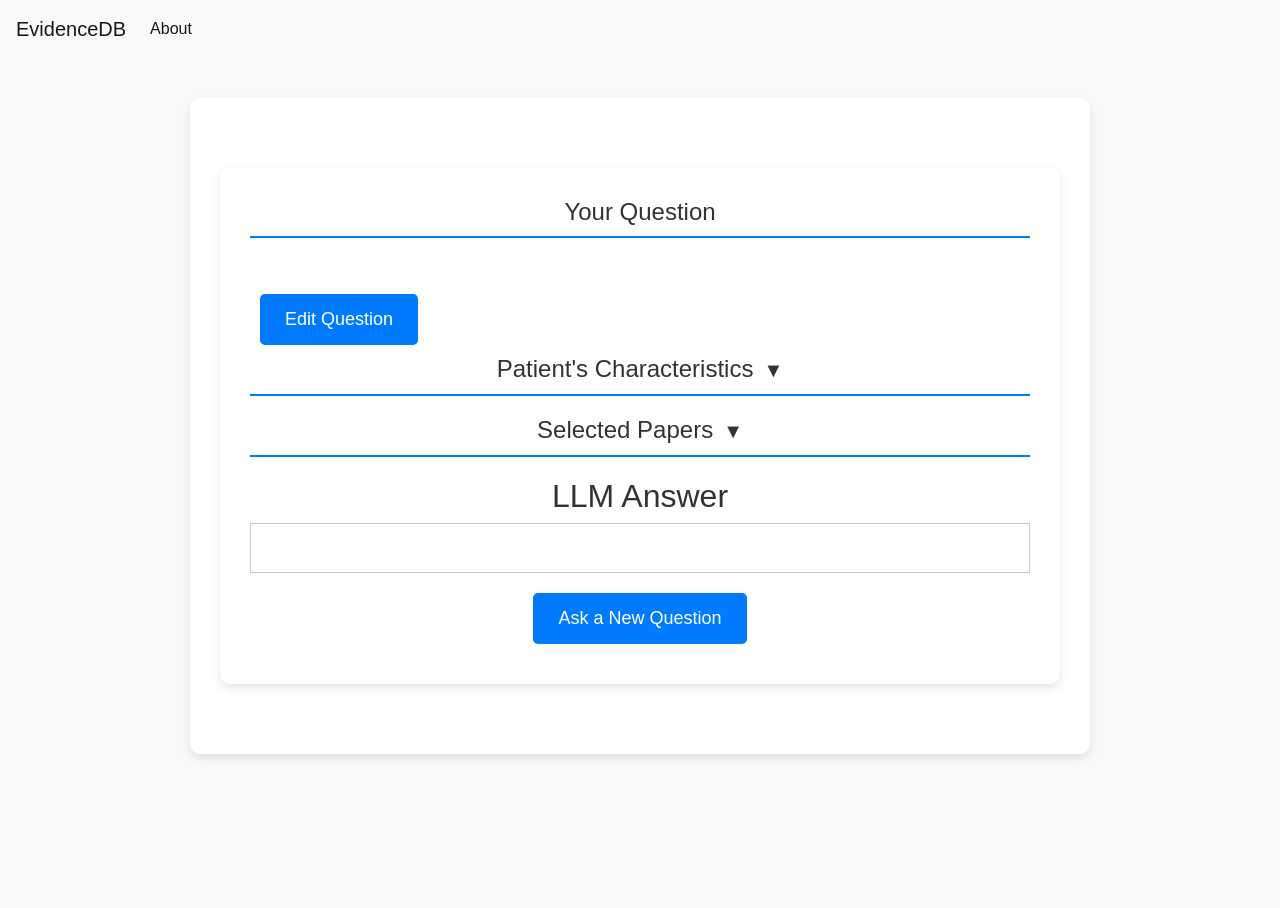
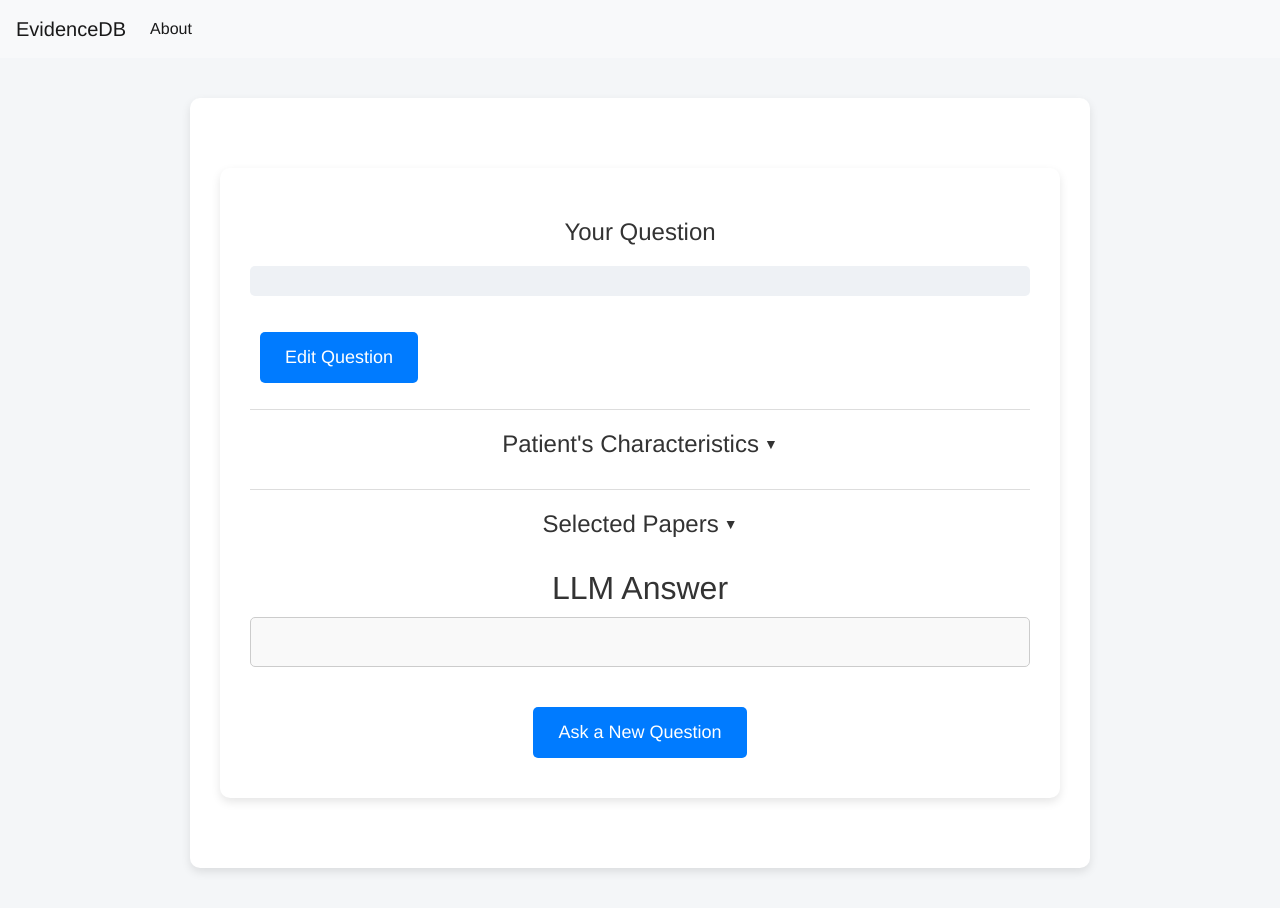
Before and after one commit to hastingslab-org/evidence-database, a Flask app: template templates/answer.html in a window 1280 px wide. Before the commit the page ends 758 px from the top, so only its background shows below. Run offline with Flask 3, Linux system fonts and the light colour scheme; the template is opened without the code that fills it: most values are stand-ins (such as "Sample title", 1, 10 or a date in 2020); some libraries are stand-ins or nearby versions.

Commit message:
code cleaning

```diff
--- a/app.py
+++ b/app.py
@@ -8,7 +8,7 @@ import sqlite3
 import chromadb
 from chromadb.utils import embedding_functions
 
-# Get the db directory path
+# Get db directory path
 DB_PATH = 'chroma_data2'
 
 #app config
@@ -149,7 +149,6 @@ def view_paper(paper_id):
     )
 
 
-
 if __name__ == "__main__":
     init_db()
     app.run(host='0.0.0.0')
--- a/static/css/styles.css
+++ b/static/css/styles.css
@@ -1,17 +1,17 @@
 /* general styling */
 
 body {
-    font-family: Arial, sans-serif;
-    background-color: #f9f9f9;
+    font-family: 'Helvetica Neue', Helvetica, Arial, sans-serif;
+    background-color: #f4f6f8;
+    color: #333;
     margin: 0;
     padding: 0;
-}
+  }
 
 h1 {
     text-align: center;
     color: #333;
     font-size: 28px;
-    border-bottom: 2px solid #007bff;
     padding-bottom: 10px;
     margin-bottom: 20px;
 }
@@ -19,26 +19,29 @@ h1 {
 h2, h3 {
     text-align: center;
     color: #333;
+    margin-top: 20px;
+    margin-bottom: 10px;
 }
 
 h4 {
     text-align: center;
     color: #333;
-    border-bottom: 2px solid #007bff;
+    /*border-bottom: 2px solid #007bff;*/
     padding-bottom: 10px;
     margin-bottom: 20px;
     cursor: pointer;
     display: flex;
     align-items: center;
     justify-content: center;
+    margin-top: 20px;
+    margin-bottom: 10px;
 }
 
 h5 {
-    font-size: 18px;
+    font-size: 17px;
     text-align: center;
     color: #333;
-    padding-bottom: 10px;
-    cursor: pointer;
+    padding-bottom: 5px;
     display: flex;
     align-items: center;
     justify-content: center;
@@ -98,6 +101,12 @@ h5 {
     }
 }
 
+.section-divider {
+    border: none;
+    border-bottom: 1px solid #ddd;
+    margin-bottom: 20px;
+  }
+
 /*form styling*/
 form {
     max-width: 800px;
@@ -138,7 +147,7 @@ button[type="submit"] {
     padding: 12px 20px;
     font-size: 18px;
     color: #fff;
-    background-color: #007bff;
+    background-color: #007eff;
     border: none;
     border-radius: 5px;
     cursor: pointer;
@@ -149,17 +158,6 @@ button[type="submit"]:hover {
     background-color: #0056b3;
 }
 
-#prostateFields {
-    margin-top: 30px;
-    padding: 20px;
-    background-color: #f1f1f1;
-    border-radius: 10px;
-}
-
-#prostateFields h3 {
-    margin-top: 0;
-    color: #444;
-}
 
 .form-group input[type="checkbox"] {
     display: inline-block;
@@ -178,17 +176,15 @@ input::placeholder, textarea::placeholder {
 
 /* toggle fields */
 .collapsible-content {
-    padding: 15px;
-    background-color: #f1f1f1;
-    border-radius: 5px;
-    box-shadow: 0 2px 5px rgba(0, 0, 0, 0.1);
-    display: none; /* Initially hidden */
+    list-style: none;
+    padding-left: 20px;
+    margin-top: 0;
+    margin-bottom: 20px;
 }
 
 .toggle-icon {
-    margin-left: 10px;
-    font-size: 20px;
-    transition: transform 0.3s ease;
+    font-size: 10px;
+    margin-left: 5px;
 }
 
 /*question and answer*/
--- a/templates/answer.html
+++ b/templates/answer.html
@@ -1,28 +1,92 @@
 {% extends 'base.html' %}
 
 {% block content %}
-
 <head>
   <meta charset="UTF-8">
   <meta name="viewport" content="width=device-width, initial-scale=1.0">
+  <style>
+    /* Global Styles */
+    pre#userQuery {
+      background: #eef1f5;
+      padding: 15px;
+      border-radius: 5px;
+      white-space: pre-wrap;
+      word-wrap: break-word;
+    }
+
+
+    /* Form Styles */
+    textarea {
+      width: 100%;
+      padding: 10px;
+      border: 1px solid #ccd0d5;
+      border-radius: 5px;
+      resize: vertical;
+      font-size: 14px;
+    }
+
+    /* Collapsible Sections */
+    .collapsible-content {
+      list-style: none;
+      padding-left: 20px;
+      margin-top: 0;
+      margin-bottom: 20px;
+    }
+    .toggle-icon {
+      font-size: 14px;
+      margin-left: 5px;
+    }
+
+    /* Answer Section */
+    .answer-section {
+      background-color: #f9f9f9;
+      border: 1px solid #e0e0e0;
+      padding: 20px;
+      border-radius: 5px;
+      margin-bottom: 20px;
+      min-height: 100px;
+    }
+
+    /* Link Styles */
+    a.view-paper-btn {
+      color: #007bff;
+      text-decoration: none;
+      margin-left: 10px;
+    }
+    a.view-paper-btn:hover {
+      text-decoration: underline;
+    }
+
+    /* Spacing for edit form */
+    #editQuestionDiv {
+      margin-top: 15px;
+      padding: 15px;
+      background-color: #f4f4f4;
+      border-radius: 5px;
+      border: 1px solid #ddd;
+    }
+  </style>
 </head>
 
 <body>
   <div class="container">
+    <!-- Question -->
     <h4>Your Question</h4>
     <pre id="userQuery"></pre>
     <button id="editButton" onclick="showEditForm()" class="btn">Edit Question</button>
+
     <!-- Hidden edit form for the question -->
-        <div id="editQuestionDiv" style="display: none; margin-top: 10px;">
+    <div id="editQuestionDiv" style="display: none;">
       <form id="editForm" action="/answer" method="POST">
         <label for="queryInput">Edit your question:</label>
-                <textarea id="queryInput" name="query" rows="3" style="width: 100%;"></textarea>
+        <textarea id="queryInput" name="query" rows="3"></textarea>
         <!-- Container for hidden inputs for patient data -->
         <div id="patientDataInputs"></div>
         <button type="submit" class="btn">Save Changes</button>
       </form>
     </div>
 
+    <hr class="section-divider">
 
     <!-- Patient's Characteristics Toggle -->
     <h4 id="togglePatientSection">
@@ -31,6 +95,8 @@
     </h4>
     <ul id="patientCharacteristics" class="collapsible-content"></ul>
 
+    <hr class="section-divider">
+
     <!-- Selected Papers Toggle -->
     <h4 id="togglePapersSection">
       Selected Papers
@@ -38,7 +104,7 @@
     </h4>
     <ol id="selectedPapers" class="collapsible-content"></ol>
 
-
+    <!-- Question -->
     <h2>
       LLM Answer
       <span id="loadingSpinner" style="display: none; font-size: 16px; margin-left: 20px;">Loading...</span>
@@ -49,7 +115,6 @@
       <a href="/" class="btn">Ask a New Question</a>
     </div>
   </div>
-</body>
 
   <script>
     // ******** Display user query *********
@@ -57,8 +122,6 @@
     document.getElementById("userQuery").textContent = query;
 
     // ******** Display patient's characteristics ********
-
-    // Setup toggles for both sections
     setupCollapsible("togglePatientSection", "patientCharacteristics", "patientToggleIcon");
     setupCollapsible("togglePapersSection", "selectedPapers", "papersToggleIcon");
 
@@ -71,7 +134,7 @@
       characteristicsList.appendChild(listItem);
     });
 
-    // // ******** Display papers ********
+    // ******** Display papers ********
     const papers = {{ query_results | tojson | safe }};
     const titles = papers.metadatas[0].map(paper => paper.titles);
     const abstracts = papers.documents[0];
@@ -89,22 +152,14 @@
       const link = document.createElement("a");
       link.href = `/paper_${index + 1}`;
       link.textContent = " [View Paper]";
-        link.className = "view-paper-btn"; // class to identify buttons
-        link.style.color = "#007bff";
-        link.style.textDecoration = "none";
-        link.style.marginLeft = "10px";
+      link.className = "view-paper-btn";
 
-        // Form submission to send paper data to the backend
       link.addEventListener("click", (e) => {
-            e.preventDefault();  // Prevent default link behavior
-            // Create hidden form
+        e.preventDefault();
         const form = document.createElement("form");
         form.method = "POST";
         form.action = `/paper_${index + 1}`;
-            form.target = "_blank";  // Open in a new tab
-
-
-            // Create hidden input fields for paper data
+        form.target = "_blank";
         const paperData = {
           title: titles[index],
           abstract: abstracts[index],
@@ -122,7 +177,7 @@
         }
 
         document.body.appendChild(form);
-        form.submit();  // Submit the form with paper details
+        form.submit();
       });
 
       li.appendChild(titleSpan);
@@ -143,15 +198,13 @@
 
     function streamLLMResponse(query) {
       responseContainer.innerHTML = "";
-        // Show loading spinner
       const loadingSpinner = document.getElementById("loadingSpinner");
-        loadingSpinner.style.display = "inline"; // Show spinner next to "Answer" title
+      loadingSpinner.style.display = "inline";
 
-        // Disable "View Paper" buttons
       const viewPaperButtons = document.querySelectorAll(".view-paper-btn");
       viewPaperButtons.forEach((button) => {
-        button.style.pointerEvents = "none"; // Disable pointer events
-        button.style.opacity = "0.5"; // Make buttons look disabled
+        button.style.pointerEvents = "none";
+        button.style.opacity = "0.5";
       });
 
       fetch('/stream_response', {
@@ -169,19 +222,16 @@
           responseContainer.innerHTML = "<p style='color: red;'>An error occurred while fetching the response.</p>";
           return;
         }
-
         const reader = response.body.getReader();
         const decoder = new TextDecoder();
-
         function readStream() {
           reader.read().then(({ done, value }) => {
             if (done) {
               console.log("Stream finished.");
-                        loadingSpinner.style.display = "none"; // Hide spinner
-                        // Re-enable "View Paper" buttons after streaming is complete
+              loadingSpinner.style.display = "none";
               viewPaperButtons.forEach((button) => {
-                            button.style.pointerEvents = "auto"; // Re-enable pointer events
-                            button.style.opacity = "1"; // Restore original opacity
+                button.style.pointerEvents = "auto";
+                button.style.opacity = "1";
               });
               return;
             }
@@ -193,13 +243,11 @@
       }).catch(error => {
         console.error("Error:", error);
         responseContainer.innerHTML = "<p style='color: red;'>An error occurred while fetching the response.</p>";
-            loadingSpinner.style.display = "none"; // Hide spinner on error
-            // Re-enable "View Paper" buttons even in case of error
+        loadingSpinner.style.display = "none";
         viewPaperButtons.forEach((button) => {
           button.style.pointerEvents = "auto";
           button.style.opacity = "1";
         });
-
       });
     }
 
@@ -208,7 +256,6 @@
       const section = document.getElementById(sectionId);
       const content = document.getElementById(contentId);
       const icon = document.getElementById(iconId);
-
       section.addEventListener("click", function () {
         if (content.style.display === "none" || content.style.display === "") {
           content.style.display = "block";
@@ -222,20 +269,16 @@
 
     // ******** Edit Question Functions ********
     function showEditForm() {
-        // Hide the static query display and the edit button
       document.getElementById("userQuery").style.display = "none";
       document.getElementById("editButton").style.display = "none";
-        // Show the edit form
       document.getElementById("editQuestionDiv").style.display = "block";
-        // Set the textarea value to the current query
       document.getElementById("queryInput").value = query;
-        // Populate hidden inputs for each patient data field
       populatePatientDataInputs();
     }
 
     function populatePatientDataInputs() {
       const container = document.getElementById("patientDataInputs");
-        container.innerHTML = ""; // Clear any previous inputs
+      container.innerHTML = "";
       for (const key in patientData) {
         const input = document.createElement("input");
         input.type = "hidden";
@@ -244,7 +287,5 @@
         container.appendChild(input);
       }
     }
-
   </script>
-
 {% endblock %}
--- a/templates/base.html
+++ b/templates/base.html
@@ -1,7 +1,7 @@
 <!doctype html>
 <html lang="en">
 
-<title>LLM Response</title>
+<title>Evidence DB</title>
 
 <style>
   #liveResponse {
```
Also changed, not shown: templates/search_query_page.html (+10 -6 lines), database.db, 1 other file. Lines whose indentation alone changed are shown as unchanged.
